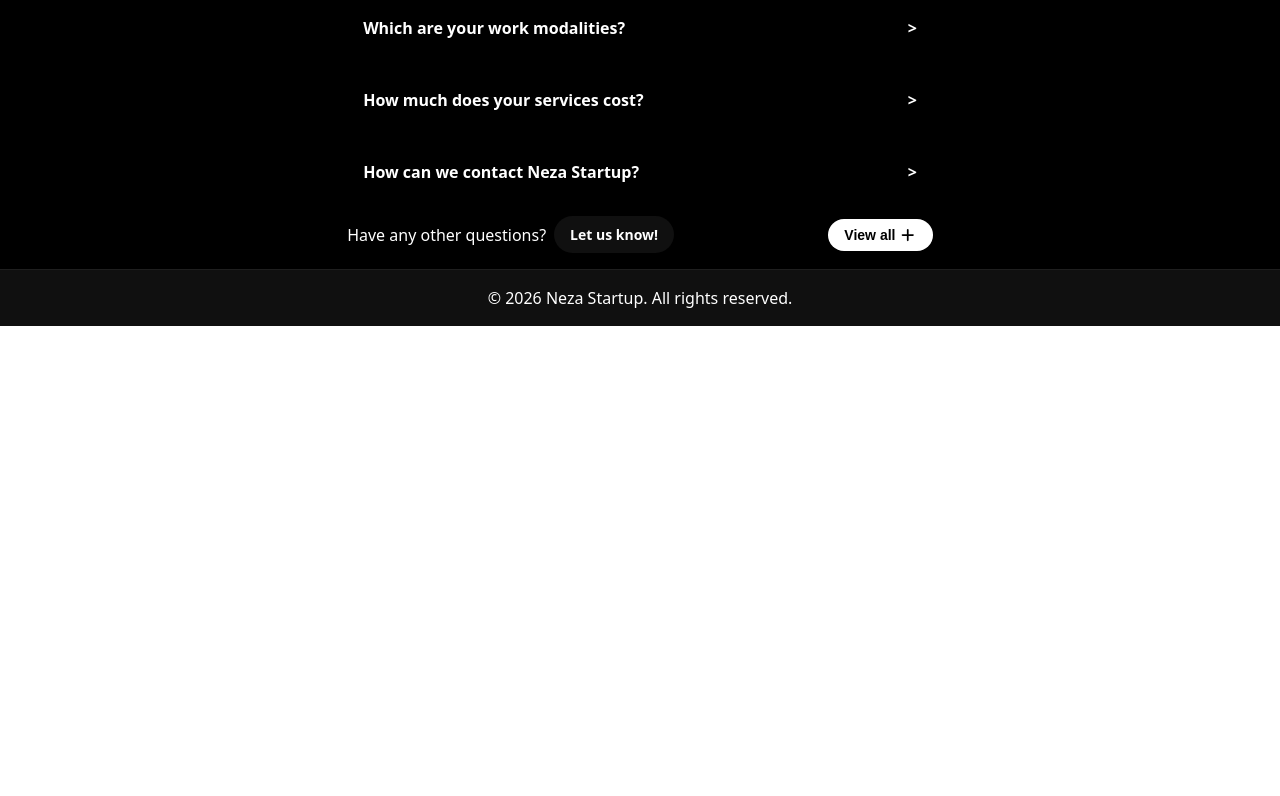
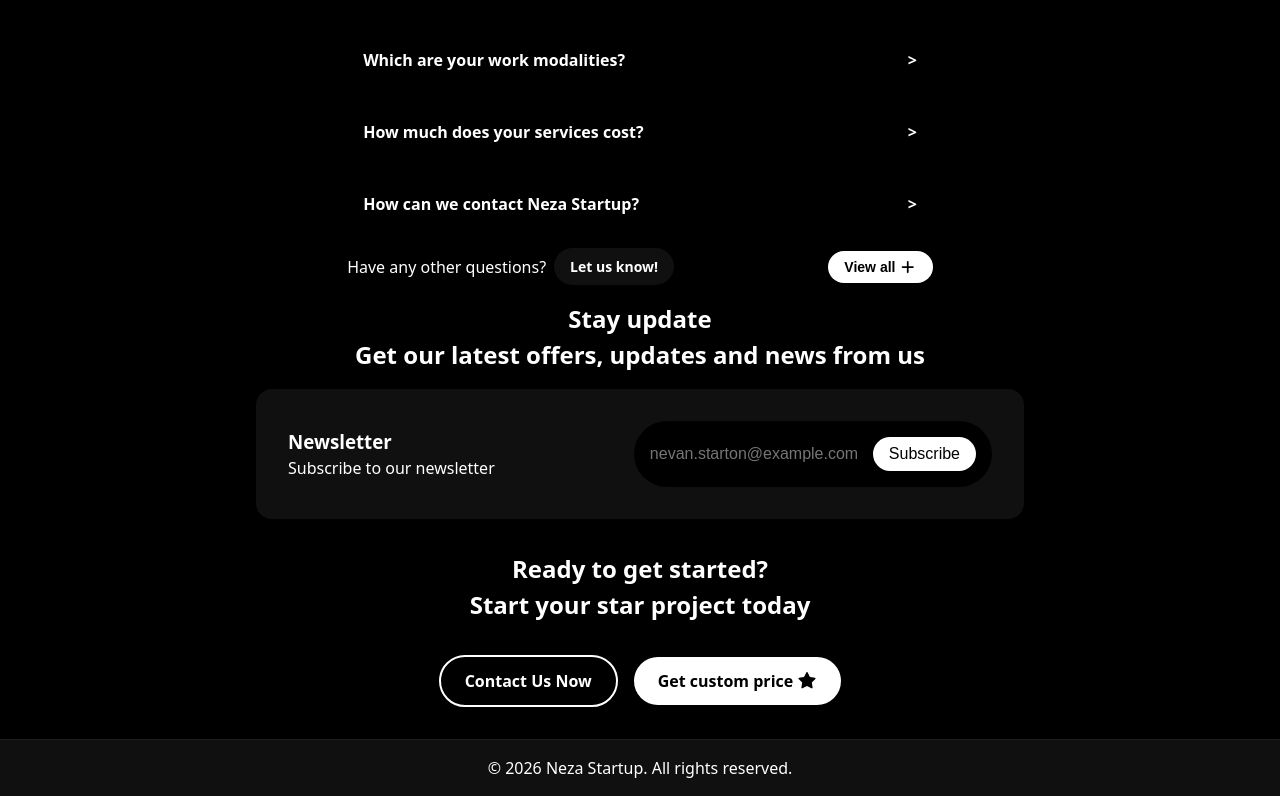
Before and after one commit to neza-startup/neza-startup, a React (Vite) app: page / in a window 1280 px wide. Shown: the part 1865-2661 px from the top of the page. Before the commit the page ends 2191 px from the top, so only its background shows below. Built offline with nearby package versions, Linux system fonts and the light colour scheme.

Commit message:
Added newsletter and cta components
still need improvements

```diff
--- /dev/null
+++ b/src/components/LastCTA.jsx
@@ -0,0 +1,22 @@
+import { faStar } from '@fortawesome/free-solid-svg-icons';
+import { FontAwesomeIcon } from '@fortawesome/react-fontawesome';
+import styles from "../styles/LastCTA.module.css";
+
+const LastCTA = () => {
+  return (
+    <section className={styles.lastCTA}>
+      <header className={styles.lastCTAHeader}>
+        <h1>Ready to get started?</h1>
+        <h2>Start your star project today{/* Contact us today and let's discuss how we can help you achieve your goals. */}</h2>
+      </header>
+
+      <div className={styles.lastCTAContent}>
+        {/* <a href="/services" className={styles.servicesButton}>Explore Our Services</a> */}
+        <a href="/contact" className={styles.contactButton}>Contact Us Now</a>
+        <a href="/services" className={styles.servicesButton}>Get custom price <FontAwesomeIcon icon={faStar} /></a>
+      </div>
+    </section>
+  );
+};
+
+export default LastCTA;
--- /dev/null
+++ b/src/components/Newsletter.jsx
@@ -0,0 +1,28 @@
+import styles from "../styles/Newsletter.module.css";
+
+const Newsletter = () => {
+  return (
+    <section className={styles.newsletter}>
+      <header className={styles.newsletterHeader}>
+        <h1>Stay update{/* Join Our Newsletter  */}{/* Subscribe to our Newsletter */}</h1>
+        <h2>Get our latest {/* promotions,  */}offers, updates and news from us{/* Get the latest updates and offers from Neza Startup. */}{/*  Stay updated with the latest news and offers from Neza Startup. */}</h2>
+      </header>
+
+      <div className={styles.newsletterContent}>
+        <div>
+          <h3>Newsletter</h3>
+          <span>Subscribe to our newsletter</span>
+        </div>
+
+        <form className={styles.newsletterForm}>
+          <fieldset>
+            <input type="email" placeholder="nevan.starton@example.com" required />
+            <button type="submit">Subscribe</button>
+          </fieldset>
+        </form>
+      </div>
+    </section>
+  );
+};
+
+export default Newsletter;
--- a/src/pages/Landing.jsx
+++ b/src/pages/Landing.jsx
@@ -2,7 +2,9 @@
 import Contact from '../components/Contact.jsx'
 import Footer from '../components/Footer.jsx'
 import Hero from '../components/Hero.jsx'
+import LastCTA from '../components/LastCTA.jsx'
 import Navbar from '../components/Navbar.jsx'
+import Newsletter from '../components/Newsletter.jsx'
 import QnA from '../components/Q&A.jsx'
 import SocialPath from '../components/SocialPath.jsx'
 import styles from '../styles/Landing.module.css'
@@ -16,6 +18,8 @@
       <BusinessSlider />
       <Contact />
       <QnA />
+      <Newsletter />
+      <LastCTA />
       <Footer />
     </div>
   )
--- a/src/styles/Hero.module.css
+++ b/src/styles/Hero.module.css
@@ -6,6 +6,8 @@
   align-items: center;
   /* height: 100vh;
   width: 100vw; */
+
+  margin-top: 2rem;
 
   img.icon {
     max-width: 10rem;
--- /dev/null
+++ b/src/styles/LastCTA.module.css
@@ -0,0 +1,78 @@
+section.lastCTA {
+  background-color: var(--primary-color);
+  color: white;
+  text-align: center;
+  /* padding: 4rem 2rem; */
+
+  /* h2 {
+    font-size: 2rem;
+    margin-bottom: 1rem;
+  }
+
+  p {
+    font-size: 1.2rem;
+    margin-bottom: 2rem;
+  } */
+
+
+  div.lastCTAContent {
+    display: flex;
+    flex-direction: row;
+    align-items: center;
+    justify-content: center;
+    gap: 1rem;
+
+    /* max-width: 48rem; */
+    /*  margin: 0 auto; */
+    padding: 2rem;
+
+    a {
+      background-color: white;
+      color: var(--primary-color);
+      padding: 0.75rem 1.5rem;
+      border-radius: 2.5rem;
+      text-decoration: none;
+      font-weight: bold;
+      transition: background-color 0.3s, color 0.3s;
+
+      /* &:hover {
+        background-color: var(--primary-color-dark);
+        color: white;
+      } */
+    }
+
+    a:first-of-type {
+      background-color: transparent;
+      color: white;
+      border: 2px solid white;
+
+      /* border: 1px solid #1E1E1E;
+      background-color: */
+      /* light-dark(hsla(0, 0%, 98%, 0.8), */
+      /* hsla(240, 2%, 8%, 0.8) */
+      /* ) */
+      /* ; */
+
+      /* &:hover {
+        background-color: white;
+        color: var(--primary-color);
+      } */
+    }
+  }
+
+  /* button {
+    background-color: white;
+    color: var(--primary-color);
+    border: none;
+    padding: 0.5rem 1rem;
+    border-radius: 2.5rem;
+    cursor: pointer;
+    font-size: 1rem;
+    font-weight: 500;
+
+    &:hover {
+      background-color: var(--primary-color-dark);
+      color: white;
+    }
+  } */
+}
--- /dev/null
+++ b/src/styles/Newsletter.module.css
@@ -0,0 +1,162 @@
+section.newsletter {
+  display: flex;
+  flex-direction: column;
+  align-items: center;
+  justify-content: center;
+  text-align: center;
+  /* padding: 2rem;
+  background-color: */
+  /* light-dark(hsla(0, 0%, 98%, 0.8), */
+  /* hsla(240, 2%, 8%, 0.8) */
+  /* ) */
+  /* ; */
+  margin-bottom: 2rem;
+
+  header {
+    margin-bottom: 1rem;
+
+    /* h1 {
+      font-size: 2rem;
+      font-weight: bold;
+      color: var(--primary-color);
+    }
+
+    h2 {
+      font-size: 1.5rem;
+      font-weight: normal;
+      color: var(--secondary-color);
+    } */
+  }
+
+  div.newsletterContent {
+    display: flex;
+    flex-direction: row;
+    align-items: center;
+    justify-content: space-between;
+    text-align: left;
+    padding: 2rem;
+    width: 48rem;
+    border-radius: 1rem;
+
+    /* border: 1px solid #1E1E1E; */
+    background-color:
+      /* light-dark(hsla(0, 0%, 98%, 0.8), */
+      hsla(240, 2%, 8%, 0.8)
+      /* ) */
+    ;
+
+    form.newsletterForm {
+      display: flex;
+      flex-direction: row;
+      align-items: center;
+      justify-content: space-between;
+      gap: 1rem;
+
+      fieldset {
+        display: flex;
+        flex-direction: row;
+        align-items: center;
+        justify-content: space-between;
+        gap: 1rem;
+        border: none;
+        background-color: black;
+        padding: 1rem;
+        border-radius: 2.5rem;
+
+        input {
+          background-color: transparent;
+          border: none;
+          color: white;
+          font-size: 1rem;
+          outline: none;
+          width: fit-content;
+        }
+
+        button {
+          background-color: white;
+          color: black;
+          border: none;
+          padding: 0.5rem 1rem;
+          border-radius: 2.5rem;
+          cursor: pointer;
+          font-size: 1rem;
+          font-weight: 500;
+        }
+
+        /* input[type="email"] {
+          padding: 0.5rem;
+          border-radius: 0.5rem;
+          border: 1px solid #ccc;
+          font-size: 1rem;
+          width: 100%;
+        }
+
+        button[type="submit"] {
+          padding: 0.5rem 1rem;
+          border-radius: 0.5rem;
+          border: none;
+          background-color: var(--primary-color);
+          color: white;
+          font-size: 1rem;
+          cursor: pointer;
+
+          &:hover {
+            background-color: var(--primary-color-dark);
+          }
+        } */
+      }
+
+      /* input[type="email"] {
+        padding: 0.5rem;
+        border-radius: 0.5rem;
+        border: 1px solid #ccc;
+        font-size: 1rem;
+        width: 100%;
+      }
+
+      button[type="submit"] {
+        padding: 0.5rem 1rem;
+        border-radius: 0.5rem;
+        border: none;
+        background-color: var(--primary-color);
+        color: white;
+        font-size: 1rem;
+        cursor: pointer;
+
+        &:hover {
+          background-color: var(--primary-color-dark);
+        }
+      } */
+    }
+  }
+}
+
+/* responsive design */
+@media only screen and (max-width: 768px) {
+  section.newsletter {
+    div.newsletterContent {
+      flex-direction: column;
+      width: 100%;
+      gap: 1.5rem;
+      text-align: center;
+
+      form.newsletterForm {
+        flex-direction: column;
+        width: 100%;
+
+        fieldset {
+          flex-direction: column;
+          width: 100%;
+
+          input {
+            width: 100%;
+          }
+
+          button {
+            width: 100%;
+          }
+        }
+      }
+    }
+  }
+}
```
